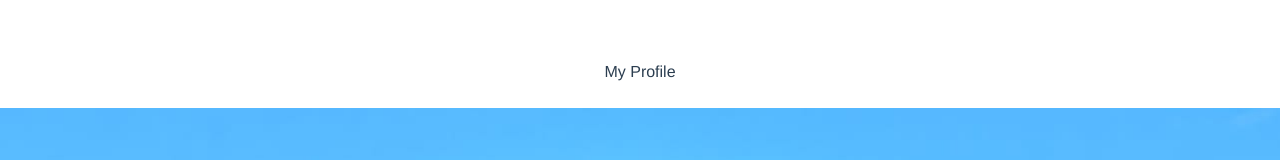
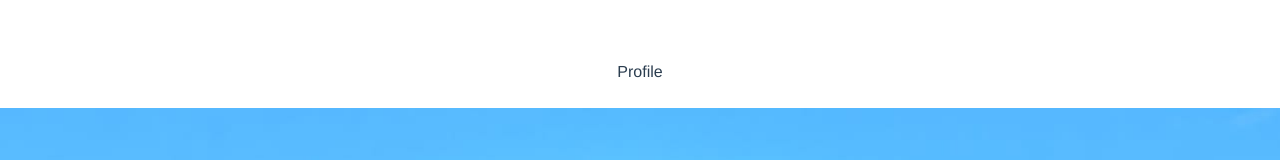
Before and after one commit to NurMuzainah/My-Project-as3, a Vue app: page / in a window 1280 px wide. Shown: the top 160 px of the page. Built offline with nearby package versions, Linux system fonts and the light colour scheme.

Commit message:
photo change

```diff
--- a/src/App.vue
+++ b/src/App.vue
@@ -6,7 +6,7 @@ import HelloWorld from './components/HelloWorld.vue'
 
 <template>
     <h1 class="text-2xl font-bold underline">
-          My Profile
+          Profile
         </h1><br>
      <div class="bg-white shadow overflow-hidden sm:rounded-lg">
       <img class="inline-block rounded-full w-32 border-2 border-gray-300" src="./assets/photo.jpeg"><br><br>
```
